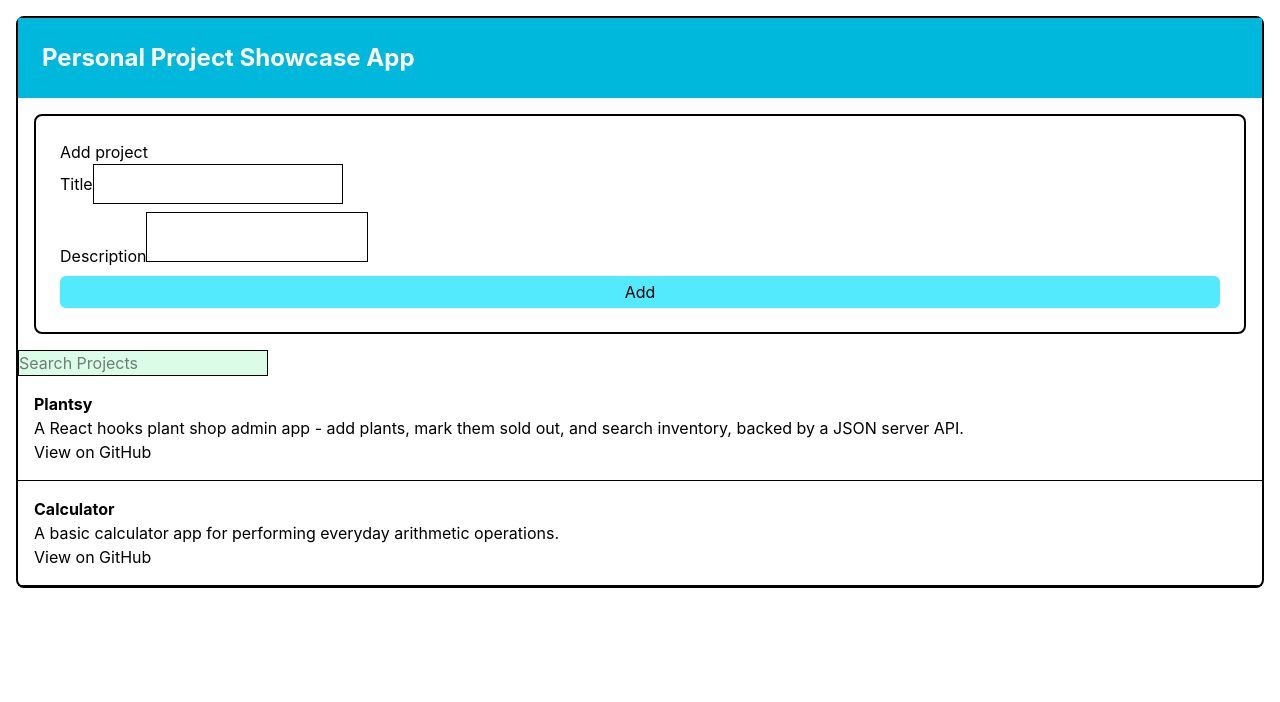
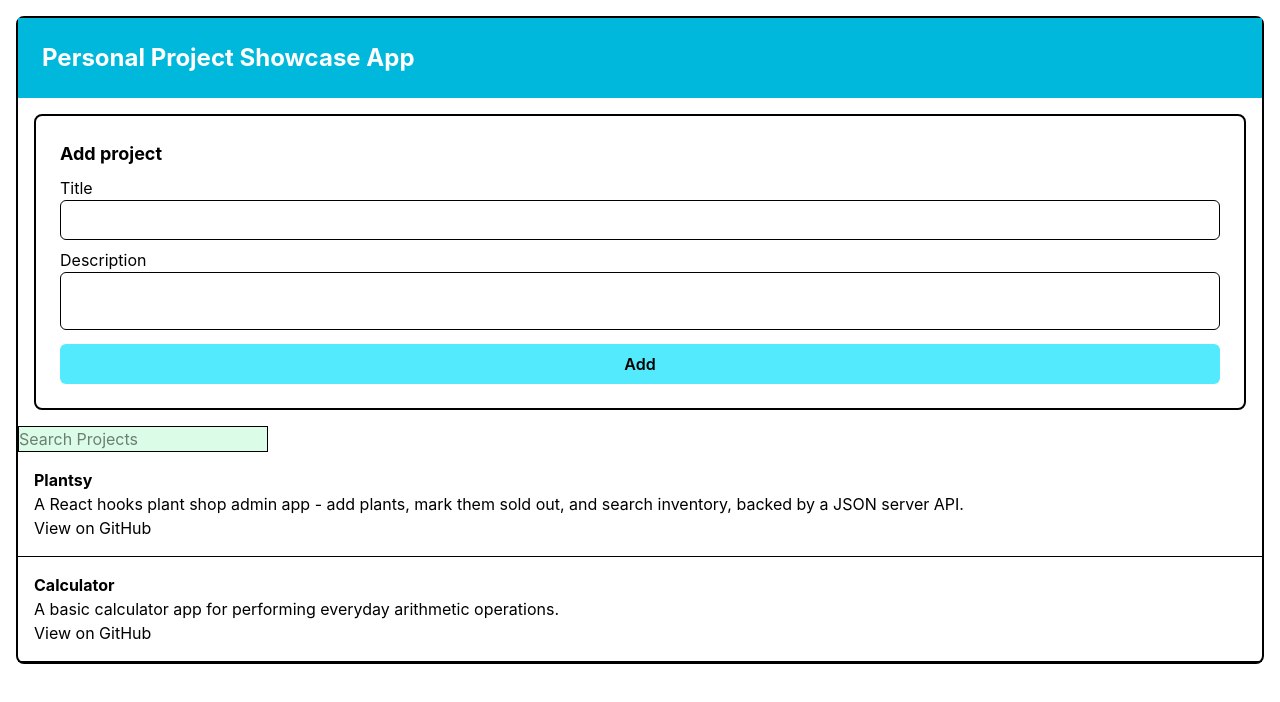
Before and after one commit to malukivictor/summative-lab, a React (Vite) app: page / in a window 1280 px wide. Shown: the top 702 px of the page. Built offline with nearby package versions, Linux system fonts and the light colour scheme.

Commit message:
fixed disappeared search boxes with styling

```diff
--- a/src/components/ProjectForm.jsx
+++ b/src/components/ProjectForm.jsx
@@ -19,12 +19,12 @@ const ProjectForm = ({ onAddProject }) => {
 
   return (
     <div className='border-2 border-black rounded-lg m-4 p-6'>
-      <h2>Add project</h2>
+      <h2 className='text-lg font-bold mb-2'>Add project</h2>
       <form onSubmit={handleSubmit} className='flex flex-col gap-2'>
         <label>
           Title
           <input type="text" value={title} onChange={(event) => setTitle(event.target.value)}
-          className='bg-white border border-black h-10'/>
+          className='bg-white border border-black rounded-md h-10 w-full px-2'/>
         </label>
 
 
@@ -32,10 +32,10 @@ const ProjectForm = ({ onAddProject }) => {
         <label>
           Description
           <textarea value={description} onChange={(event) => setDescription(event.target.value)}
-          className='bg-white border text-left border-black resize-none'/>
+          className='bg-white border text-left border-black rounded-md resize-none w-full px-2 py-1'/>
         </label>
 
-        <button type="submit" className="bg-cyan-300  text-black rounded-md px-3 py-1 w-full">Add</button>
+        <button type="submit" className="bg-cyan-300 hover:bg-cyan-400 text-black font-semibold rounded-md px-3 py-2 w-full">Add</button>
       </form>
     </div>
   )
```
